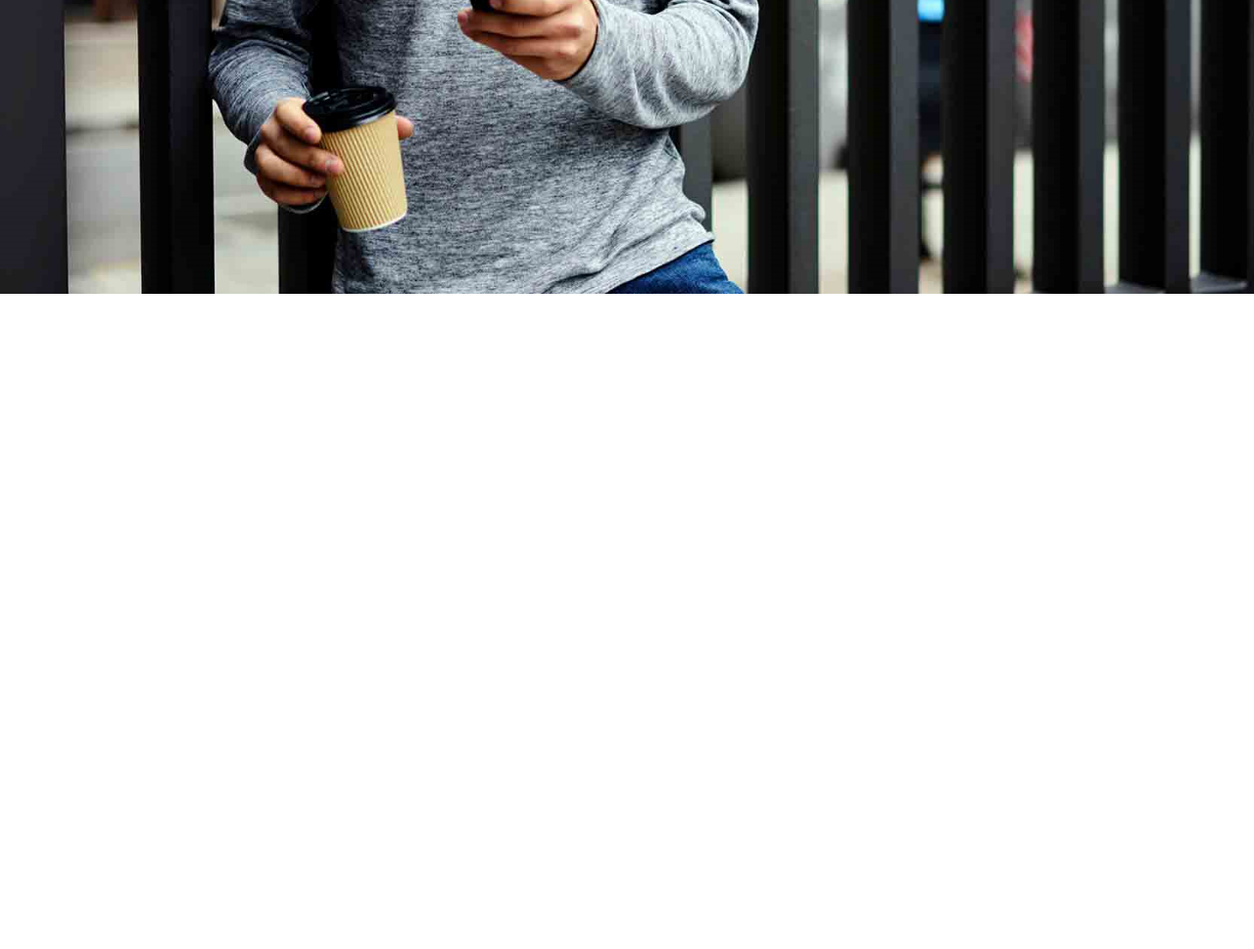
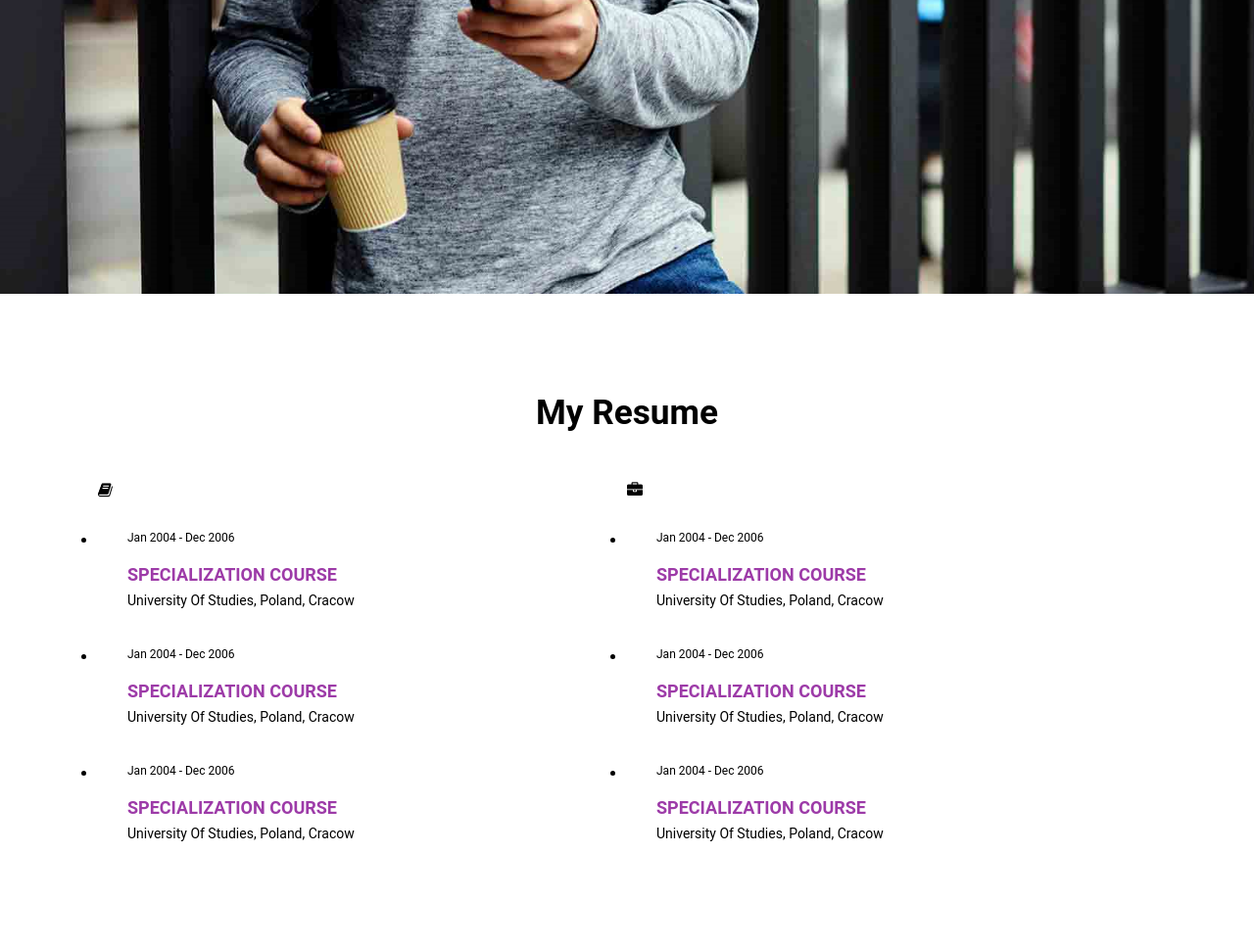
Before and after one commit to front-end-by-rimantas/24-grupe-portfolio-netlify, a website: page index.html in a window 1280 px wide. Shown: the part 500-1469 px from the top of the page at 98% size. Before the commit the page ends 800 px from the top, so only its background shows below. Drawn offline with Linux system fonts and the light colour scheme.

Commit message:
Resume section initial #10

```diff
--- a/css/About.css
+++ b/css/About.css
@@ -1,4 +1,5 @@
 @import './components/reset.css';
 @import './components/layout.css';
+@import './components/resume.css'
 
 /* CUSTOM ABOUT PAGE CSS */
--- /dev/null
+++ b/css/components/resume.css
@@ -0,0 +1,50 @@
+.resume {
+    padding: 100px;
+}
+.container{
+    display: inline-block;
+    width: 100%;
+}
+.title {
+    display: inline-block;
+    width: 100%;
+    text-align: center;
+    font-size: 2.2rem;
+    margin-bottom: 50px;
+    text-transform: capitalize;
+}
+
+.left-column {
+    display: inline-block;
+    width: 50%;
+    float: left;
+}
+.icon {
+    height: 20px;
+    width: 20px;
+}
+
+li{
+    padding: 30px 30px 10px;
+}
+.date {
+    font-size: 12px;
+}
+
+h5 {
+    margin: 15px 0 8px;
+    font-size: 18px;
+    text-transform: uppercase;
+    color: #9D3BA8;
+}
+
+h6 {
+    font-size: 14px;
+    text-transform: capitalize;
+    font-weight: 400;
+}
+.right-column {
+    display: inline-block;
+    width: 50%;
+    float: right;
+}
--- a/index.html
+++ b/index.html
@@ -8,7 +8,9 @@
     <title>Portfolio</title>
     <!-- favicon -->
     <link rel="shortcut icon" href="./img/netlifyfavicon.png" type="image/png">
+    <link rel="stylesheet" href="./css/font-awesome.min.css">
     <link rel="stylesheet" href="./css/Home.css">
+    <link rel="stylesheet" href="./css/About.css">
 </head>
 
 <body>
@@ -20,6 +22,59 @@
     <!--about (img3, h2, h3, text, form, buttons, repeated items per JS)-->
     <!--Skills (h2, progress bars per JS)-->
     <!--Resume (forms per JS...?)-->
+    <section class="resume">
+        <div class="container">
+            <div class="title">
+                <h4>My resume</h4>
+            </div>
+            <div class="left-column">
+                <div class="icon">
+                    <i class="fa fa-book"></i>
+                </div>
+                <ul>
+                    <li>
+                        <span class="date">Jan 2004 - Dec 2006</span>
+                        <h5>Specialization course</h5>
+                        <h6>University of Studies, Poland, Cracow</h6>
+                    </li>
+                    <li>
+                        <span class="date">Jan 2004 - Dec 2006</span>
+                        <h5>Specialization course</h5>
+                        <h6>University of Studies, Poland, Cracow</h6>
+                    </li>
+                    <li>
+                        <span class="date">Jan 2004 - Dec 2006</span>
+                        <h5>Specialization course</h5>
+                        <h6>University of Studies, Poland, Cracow</h6>
+                    </li>
+                </ul>
+            </div>
+            <div class="right-column">
+                <div class="icon">
+                    <i class="fa fa-briefcase"></i>
+                </div>
+                <ul>
+                    <li>
+                        <span class="date">Jan 2004 - Dec 2006</span>
+                        <h5>Specialization course</h5>
+                        <h6>University of Studies, Poland, Cracow</h6>
+                    </li>
+                    <li>
+                        <span class="date">Jan 2004 - Dec 2006</span>
+                        <h5>Specialization course</h5>
+                        <h6>University of Studies, Poland, Cracow</h6>
+                    </li>
+                    <li>
+                        <span class="date">Jan 2004 - Dec 2006</span>
+                        <h5>Specialization course</h5>
+                        <h6>University of Studies, Poland, Cracow</h6>
+                    </li>
+                </ul>
+            </div>
+
+
+        </div>
+    </section>
     <!--Counter (img, clock analogas tik statinis, skaiciai nesikeicia)-->
     <!--Services (spans, h4, texts, blokaikeliais varintais (3x2), (2x3), (1x6) per JS galima)-->
     <!--Portfolio (8 img,  3 atsiliepimai)-->
```
